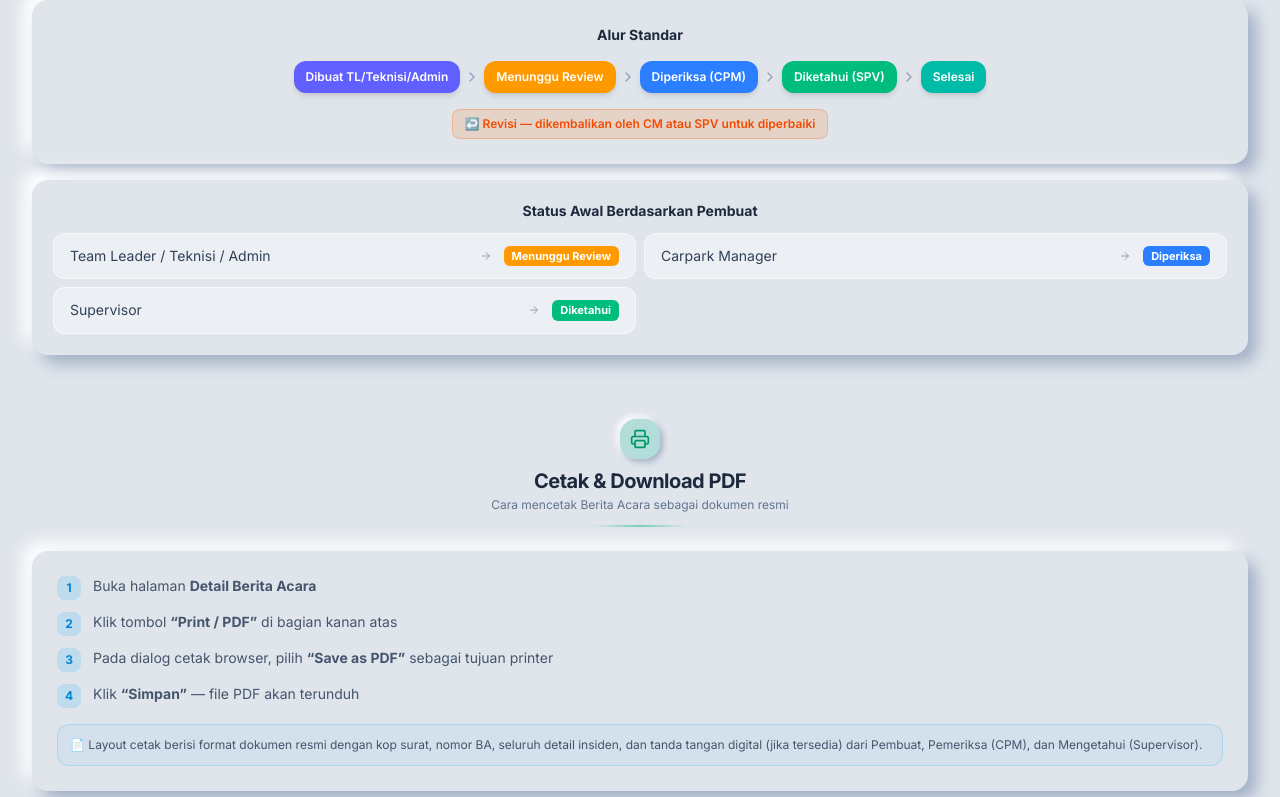
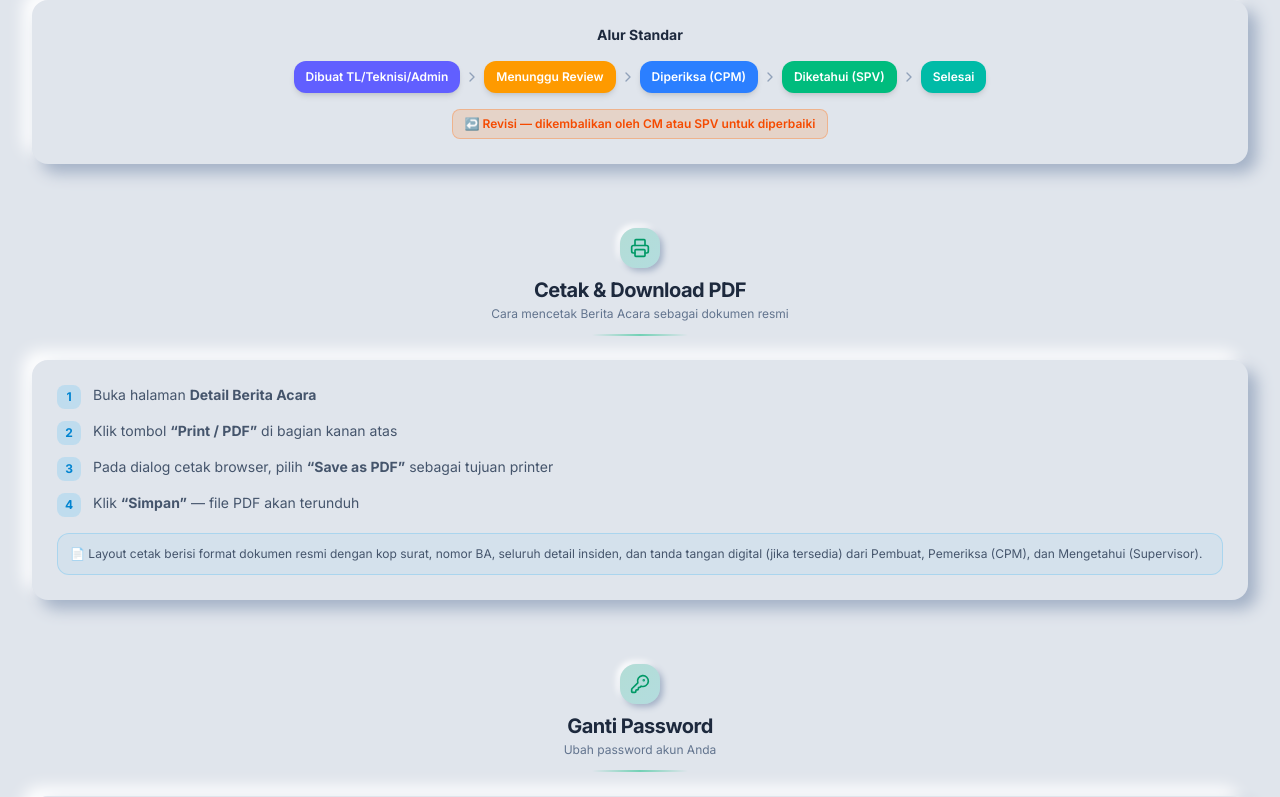
Before and after one commit to protonhuman/Laporpark, a Next.js app: page /manual in a window 1280 px wide. Shown: the part 5582-6379 px from the top of the page. Built offline with nearby package versions, Linux system fonts and the light colour scheme.

Commit message:
chore(manual): hapus box Status Awal Berdasarkan Pembuat

```diff
--- a/src/app/manual/page.tsx
+++ b/src/app/manual/page.tsx
@@ -918,7 +918,7 @@ export default function ManualBookPage() {
         <SectionTitle id="alur" icon={CheckCircle} title="Alur Persetujuan" subtitle="Workflow dari pembuatan hingga penyelesaian BA" />
 
         {/* Workflow Visual */}
-        <div className="neo-card p-5 sm:p-6 mb-4 w-full print:shadow-none print:border print:border-slate-200">
+        <div className="neo-card p-5 sm:p-6 mb-8 w-full print:shadow-none print:border print:border-slate-200">
           <h3 className="text-sm font-bold text-slate-800 dark:text-white mb-4 text-center print:text-black">Alur Standar</h3>
           <div className="flex flex-col sm:flex-row items-center gap-2 sm:gap-0 justify-center flex-wrap">
             {[
@@ -943,24 +943,6 @@ export default function ManualBookPage() {
             <div className="px-3 py-1.5 rounded-lg bg-orange-500/15 border border-orange-500/30 text-orange-600 dark:text-orange-400 text-xs font-semibold">
               ↩️ Revisi — dikembalikan oleh CM atau SPV untuk diperbaiki
             </div>
-          </div>
-        </div>
-
-        {/* Initial Status by Creator */}
-        <div className="neo-card p-5 mb-8 w-full print:shadow-none print:border print:border-slate-200">
-          <h3 className="text-sm font-bold text-slate-800 dark:text-white mb-3 text-center print:text-black">Status Awal Berdasarkan Pembuat</h3>
-          <div className="grid grid-cols-1 sm:grid-cols-2 gap-2">
-            {[
-              { role: "Team Leader / Teknisi / Admin", status: "Menunggu Review", color: "bg-amber-500" },
-              { role: "Carpark Manager", status: "Diperiksa", color: "bg-blue-500", note: "melewati tahap review" },
-              { role: "Supervisor", status: "Diketahui", color: "bg-emerald-500", note: "melewati review & periksa" },
-            ].map((item) => (
-              <div key={item.role} className="flex items-center gap-3 px-4 py-3 rounded-xl bg-white/40 dark:bg-white/[0.03] border border-white/60 dark:border-white/[0.06] print:bg-white print:border-slate-200">
-                <span className="text-sm text-slate-700 dark:text-slate-200 flex-1 print:text-slate-800">{item.role}</span>
-                <ArrowRight className="w-3 h-3 text-slate-400 shrink-0" />
-                <span className={`${item.color} text-white px-2 py-0.5 rounded-md text-[11px] font-bold`}>{item.status}</span>
-              </div>
-            ))}
           </div>
         </div>
 
```
